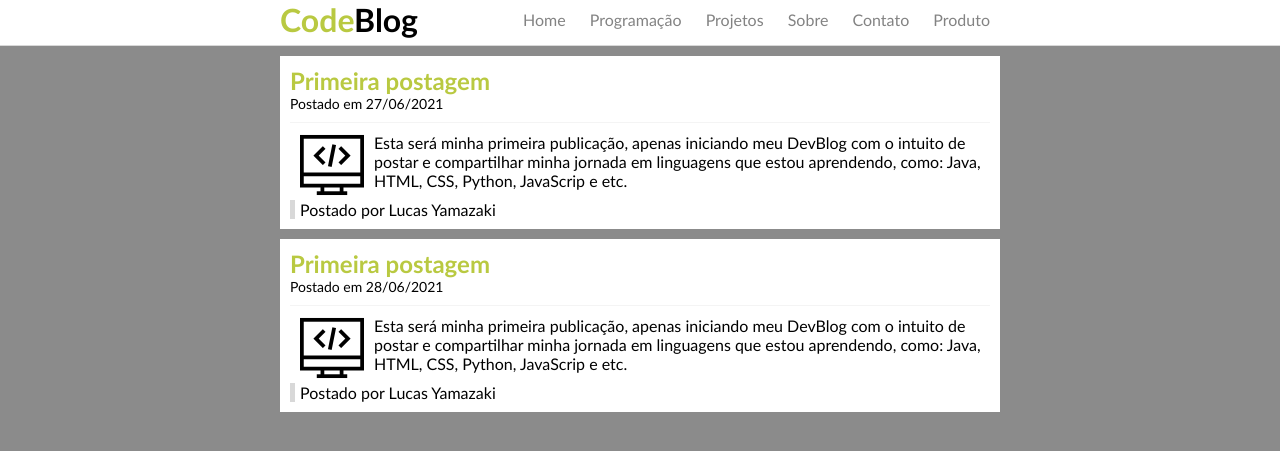
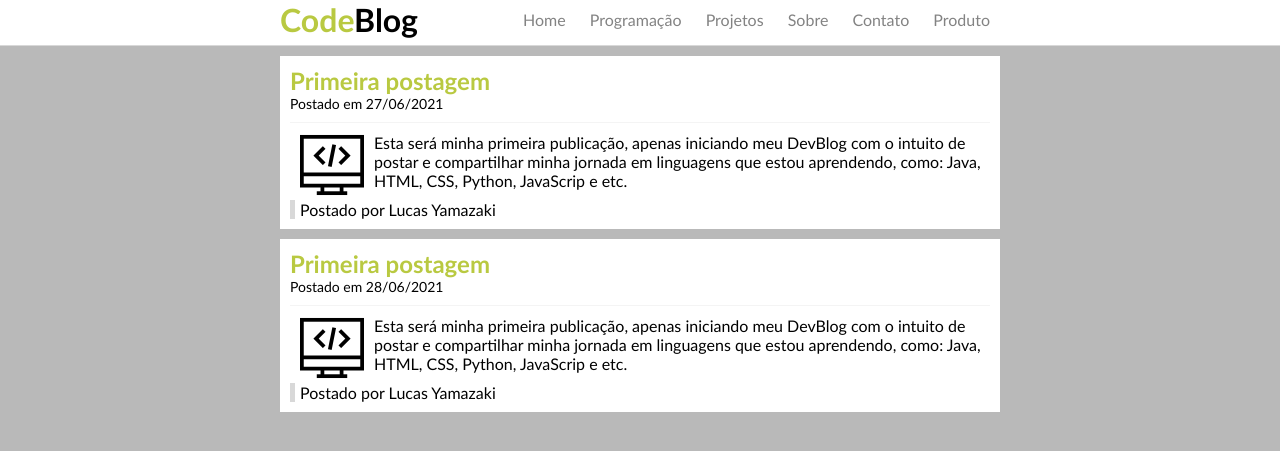
Before and after one commit to LucasYamazaki/Forms-Django, a Django app: page / in a window 1280 px wide. Shown: the top 451 px of the page. Run offline with Django 3.2, Linux system fonts and the light colour scheme.

Commit message:
trocando cor fundo

```diff
--- a/core/static/css/estilos.css
+++ b/core/static/css/estilos.css
@@ -3,7 +3,7 @@
 body{
 	font-size: 16px;
 	font-family: "Trebuchet MS", Helvetica, sans-serif;
-	background: #8b8b8b;
+	background: #b9b9b9;
 }
 
 h2{
```
